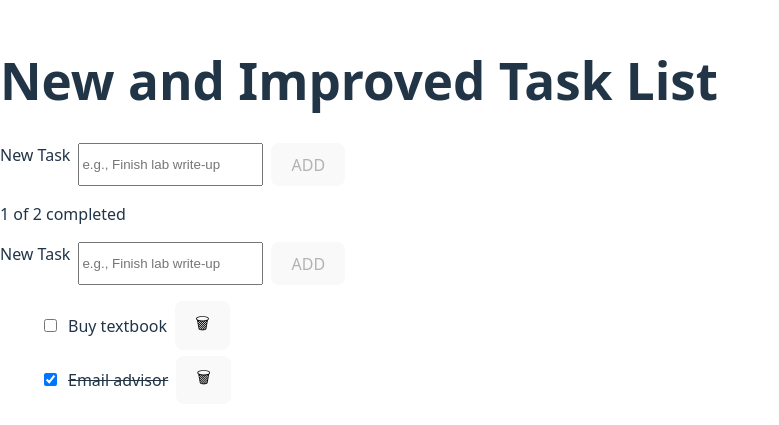
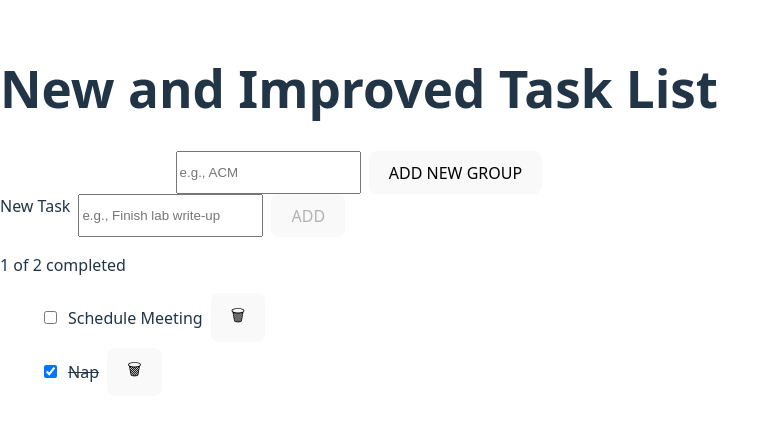
Before and after one commit to AlyssaB3001/TeamLabpart2, a React (Vite) app in the folder counter_lab_pro/: page / in a window 1280 px wide. Shown: the part 181-606 px from the top of the page, without its empty margins (0-779 px from the left). Built offline with nearby package versions, Linux system fonts and the light colour scheme.

Commit message:
Moved code in App to List Card and attempted to get Groups working

```diff
--- a/counter_lab_pro/src/App.jsx
+++ b/counter_lab_pro/src/App.jsx
@@ -1,13 +1,10 @@
 // src/App.jsx
 import { useEffect, useState } from "react";
 import Header from "./components/Header.jsx";
+import ListCard from "./components/ListCard.jsx"
 import AddTaskForm from "./components/AddTaskForm.jsx";
-import FilterBar from "./components/FilterBar.jsx";
-import TaskList from "./components/TaskList.jsx";
+import ListDashboard from "./components/ListDashboard.jsx";
 
-const STORAGE_KEY = "campusTasks:v1";
-
-/* ---------- Robust localStorage hook ---------- */
 function useLocalStorage(key, initialValue) {
   const [value, setValue] = useState(() => {
     try {
@@ -32,51 +29,55 @@ function useLocalStorage(key, initialValue) {
 
   return [value, setValue];
 }
-/* ---------------------------------------------- */
 
-function nextId(tasks) {
-  return tasks.length ? Math.max(...tasks.map(t => t.id)) + 1 : 1;
-}
+  // const handleUpdate = (id, action) => {
+  //   setgroups(
+  //     groups.map(counter => {
+  //       if (counter.id === id) {
+  //         switch (action) {
+  //           case "inc": return { ...counter, count: counter.count + 1 };
+  //           case "dec": return { ...counter, count: counter.count - 1 };
+  //           case "reset": return { ...counter, count: 0 };
+  //           default: return counter;
+  //         }
+  //       }
+  //       return counter;
+  //     })
+  //   );
+  // };
+
+  // const handleDelete = (id) => {
+  //   setgroups(counters.filter(counter => counter.id !== id));
+  // };
 
 export default function App() {
-  const [tasks, setTasks] = useLocalStorage(STORAGE_KEY, () => [
-    { id: 1, text: "Buy textbook", done: false },
-    { id: 2, text: "Email advisor", done: true },
+const STORAGE_KEY = "all-groups";
+const [groups, setGroups] = useLocalStorage(STORAGE_KEY, []);
+
+const [total, setTotal] = useState(0);
+
+useEffect(() => {
+  setTotal(groups.reduce((sum, t) => sum +(Number(t.count)|| 0), 0));
+}, [groups]);
+
+  const handleAdd = (name) => {
+  const newGroups = {
+    id: Date.now(),
+    name,
+    count: 0,
+  };
+  setgroups(prev => [...prev, newGroups
+
   ]);
+};
 
-  const [filter, setFilter] = useState("all"); // 'all' | 'active' | 'completed'
-
-  const handleAdd = (text) => {
-    const trimmed = text.trim();
-    if (!trimmed) return;
-    setTasks(prev => [...prev, { id: nextId(prev), text: trimmed, done: false }]);
-  };
-
-  const handleToggle = (id) => {
-    setTasks(prev => prev.map(t => (t.id === id ? { ...t, done: !t.done } : t)));
-  };
-
-  const handleDelete = (id) => {
-    setTasks(prev => prev.filter(t => t.id !== id));
-  };
-
-  const total = tasks.length;
-  const completed = tasks.filter(t => t.done).length;
 
   return (
     <div className="app-container">
       <Header />
-      <AddTaskForm onAdd={handleAdd} />
-      <p aria-live="polite" className="summary">
-        {completed} of {total} completed
-      </p>
-      <FilterBar filter={filter} onChange={setFilter} />
-      <TaskList
-        tasks={tasks}
-        filter={filter}
-        onToggle={handleToggle}
-        onDelete={handleDelete}
-      />
+      <ListDashboard />
+      {/* <AddTaskForm onAdd={handleAdd} /> */}
+      <ListCard />
     </div>
   );
 }
--- a/counter_lab_pro/src/components/FilterBar.jsx
+++ b/counter_lab_pro/src/components/FilterBar.jsx
@@ -1,52 +1,4 @@
-import {useState } from "react";
-//add above class exercises
 
-export default function AddTaskForm({ onAdd }) {
-  //Add class
-  const [text, setText] = useState("");
-  //222 in clase #2 add
-  const trimmed = text.trim();
-  const isValid = trimmed.length >= 3; //at least 3 non-space chars
-  //end 222 add
-
-  const submit = (e) => {
-    e.preventDefault();
-    //222 in class add
-    if(!isValid) return;
-    //end 2222 add  (change below text to trimmed)
-    onAdd?.(trimmed);
-    setText("");
-  };
-  //end add
-  //change to accept input and manage state in class
-  /*
-  return (
-    <form onSubmit={(e) => e.preventDefault()}>
-      <label htmlFor="task">New task</label>{" "}
-      <input id="task" placeholder="e.g., Finish lab write-up" />
-      <button type="submit">Add</button>
-    </form>
-  );
-  */
-  return(
-    <form onSubmit={submit} style={{display: "flex", gap: 8}}>
-      <label htmlFor="task" className="sr-only">New Task</label>
-      <input
-        id="task"
-        value={text}
-        onChange={(e) => setText(e.target.value)}
-        placeholder="e.g., Finish lab write-up"
-        aria-label="New Task"
-        //222 add
-        aria-invalid={!isValid && trimmed.length > 0}
-        ///end 222 add
-        //change button line
-        />
-
-      <button type="submit" disabled={!isValid} title="Enter at least 3 characters">
-        ADD
-      </button>
-    </form>
-  )
-  //end change
+export default function FilterBar({ onAdd }) {
+  <p>I am a filter.</p>
 }
--- a/counter_lab_pro/src/components/ListCard.jsx
+++ b/counter_lab_pro/src/components/ListCard.jsx
@@ -0,0 +1,77 @@
+import { useEffect, useState } from "react";
+import AddTaskForm from "./AddTaskForm.jsx";
+import FilterBar from "./FilterBar.jsx";
+import TaskList from "./TaskList.jsx";
+
+const STORAGE_KEY = "campusTasks:v1";
+
+function useLocalStorage(key, initialValue) {
+  const [value, setValue] = useState(() => {
+    try {
+      const raw = localStorage.getItem(key);
+      if (raw != null) {
+        return JSON.parse(raw);
+      }
+    } catch (err) {
+      console.warn("Failed to read localStorage, using initialValue:", err);
+    }
+    // If initialValue is a function, call it (lazy init)
+    return typeof initialValue === "function" ? initialValue() : initialValue;
+  });
+
+  useEffect(() => {
+    try {
+      localStorage.setItem(key, JSON.stringify(value));
+    } catch (err) {
+      console.warn("Failed to write localStorage:", err);
+    }
+  }, [key, value]);
+
+  return [value, setValue];
+}
+/* ---------------------------------------------- */
+
+function nextId(tasks) {
+  return tasks.length ? Math.max(...tasks.map(t => t.id)) + 1 : 1;
+}
+
+export default function ListCard() {
+      const [tasks, setTasks] = useLocalStorage(STORAGE_KEY, () => [
+        { id: 1, text: "Schedule Meeting", done: false },
+        { id: 2, text: "Nap", done: true },
+      ]);
+
+      const [filter, setFilter] = useState("all"); // 'all' | 'active' | 'completed'
+
+      const handleAdd = (text) => {
+        const trimmed = text.trim();
+        if (!trimmed) return;
+        setTasks(prev => [...prev, { id: nextId(prev), text: trimmed, done: false }]);
+      };
+
+      const handleToggle = (id) => {
+        setTasks(prev => prev.map(t => (t.id === id ? { ...t, done: !t.done } : t)));
+      };
+
+      const handleDelete = (id) => {
+        setTasks(prev => prev.filter(t => t.id !== id));
+      };
+
+      const total = tasks.length;
+      const completed = tasks.filter(t => t.done).length;
+
+    return (
+    <div className = "Card">
+        <AddTaskForm onAdd={handleAdd} />
+            <p aria-live="polite" className="summary">
+                {completed} of {total} completed
+            </p>
+            <TaskList
+                tasks={tasks}
+                filter={filter}
+                onToggle={handleToggle}
+                onDelete={handleDelete}
+            />
+    </div>
+    )
+}
--- a/counter_lab_pro/src/components/ListDashboard.jsx
+++ b/counter_lab_pro/src/components/ListDashboard.jsx
@@ -0,0 +1,34 @@
+import { useState } from "react";
+import ListCard from "./ListCard"
+
+export default function ListDashboard({ onAdd }) {
+  const [name, setName] = useState("");
+
+  const trimmed = name.trim();
+  const isValid = trimmed.length >= 3;
+
+  const submit = (e) => {
+    e.preventDefault();
+    if (!isValid) return;
+    onAdd?.(trimmed);
+    setName("");
+  };
+
+  return (
+    <form onSubmit={submit} style={{ display: "flex", gap: 8, justifyContent: "center"  }}>
+      {/* <h1> {count.count(count)} </h1> */}
+
+      <input
+        id="todo"
+        value={name}
+        onChange={(e) => setName(e.target.value)}
+        placeholder="e.g., ACM"
+        aria-label="New To-Do Group"
+        aria-invalid={!isValid && trimmed.length > 0}
+      />
+      <button type="submit" title="Enter at least 3 characters">
+        ADD NEW GROUP
+      </button>
+    </form>
+  );
+}
```
Also changed, not shown: 1 other file (tests, documents, lock files or other folders).
